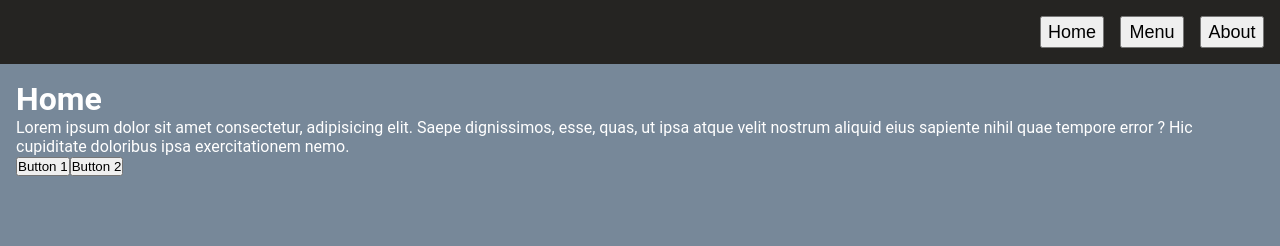
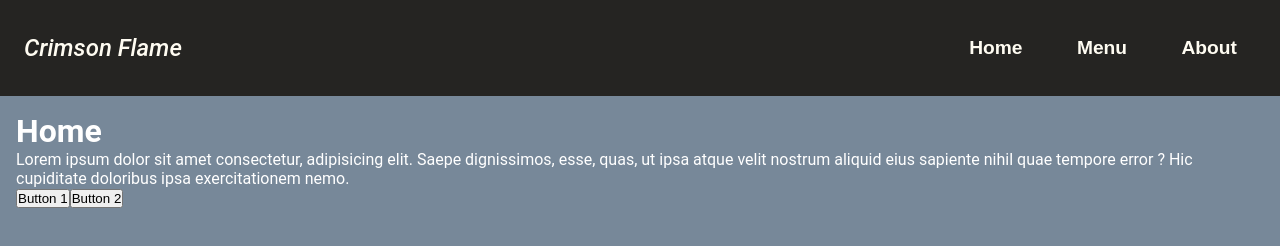
Before and after one commit to ShadowDevKat/odin-restaurant-page, a website built with webpack: page src/template.html in a window 1280 px wide. Built offline with nearby package versions, Linux system fonts and the light colour scheme.

Commit message:
Updated styling for navbar

```diff
--- a/src/styles.css
+++ b/src/styles.css
@@ -19,24 +19,68 @@
 body {
     background-color: var(--timber-wolf);
     height: 100dvh;
-    display: grid;
-    grid-template-rows: auto 1fr;
+    display: flex;
+    flex-direction: column;
 }
 
 nav {
     background-color: var(--eerie-black);
-    height: 4rem;
+    height: 6rem;
     display: flex;
-    justify-content: flex-end;
+    justify-content: space-between;
     align-items: center;
-    gap: 1rem;
-    padding: 1rem;
+    padding: 0 1.5rem;
 }
 
-nav>button {
-    flex: 0 1 4rem;
-    height: 100%;
-    font-size: large;
+.branding {
+    font-size: 1.5rem;
+    font-weight: 500;
+    font-style: italic;
+    color: var(--floral-white);
+}
+
+.nav-buttons {
+    display: flex;
+    gap: 1rem;
+}
+
+.btn-underline {
+    font-size: 1.2rem;
+    font-weight: 600;
+    padding: 0.8rem 1.2rem;
+    color: var(--floral-white);
+    border: none;
+    background: transparent;
+    cursor: pointer;
+    position: relative;
+    transition: color 0.3s ease, transform 0.2s ease;
+}
+
+.btn-underline::after {
+    content: "";
+    position: absolute;
+    left: 50%;
+    bottom: 0.3rem;
+    width: 0;
+    height: 2px;
+    background-color: currentColor;
+    transform: translateX(-50%);
+    transition: width 0.3s ease, opacity 0.3s ease;
+    opacity: 0;
+}
+
+.btn-underline:hover {
+    color: var(--timber-wolf);
+    transform: scale(1.1);
+}
+
+.btn-underline:hover::after {
+    width: 100%;
+    opacity: 1;
+}
+
+#content {
+    flex: 1;
 }
 
 #content>div {
--- a/src/template.html
+++ b/src/template.html
@@ -4,15 +4,20 @@
 <head>
     <meta charset="UTF-8">
     <meta name="viewport" content="width=device-width, initial-scale=1.0">
-    <title>Restaurant Page</title>
+    <title>Crimson Flame</title>
 </head>
 
 <body>
     <header>
         <nav>
-            <button data-button-name="home">Home</button>
-            <button data-button-name="menu">Menu</button>
-            <button data-button-name="about">About</button>
+            <div class="branding">
+                Crimson Flame
+            </div>
+            <div class="nav-buttons">
+                <button data-button-name="home" class="btn-underline">Home</button>
+                <button data-button-name="menu" class="btn-underline">Menu</button>
+                <button data-button-name="about" class="btn-underline">About</button>
+            </div>
         </nav>
     </header>
     <div id="content">
```
